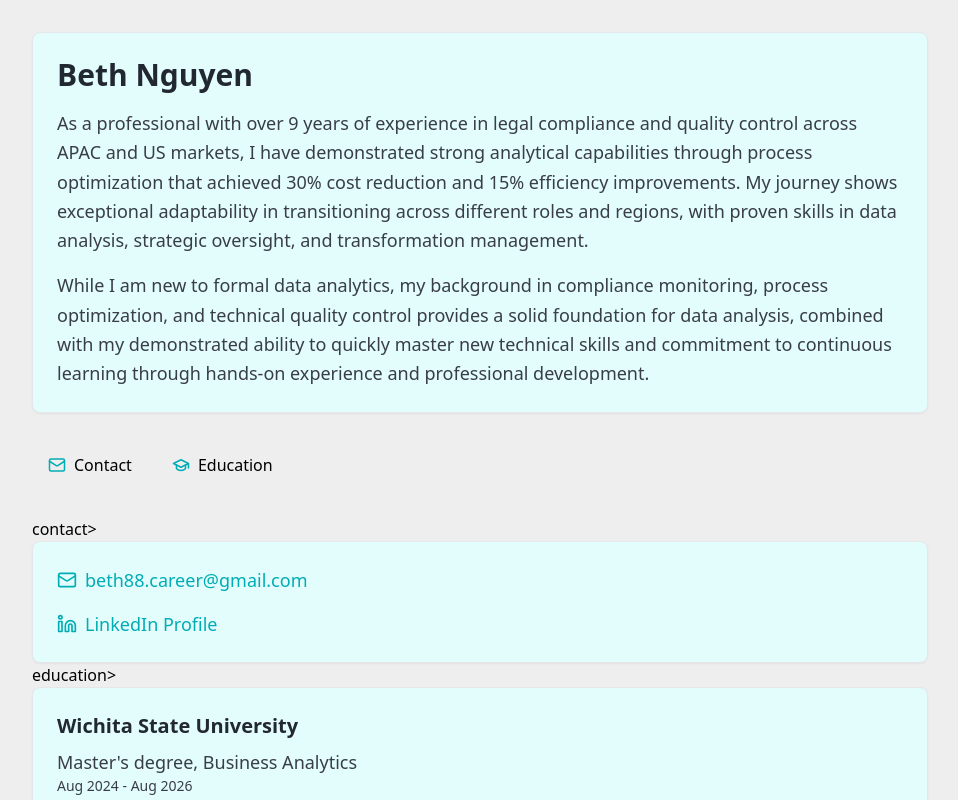
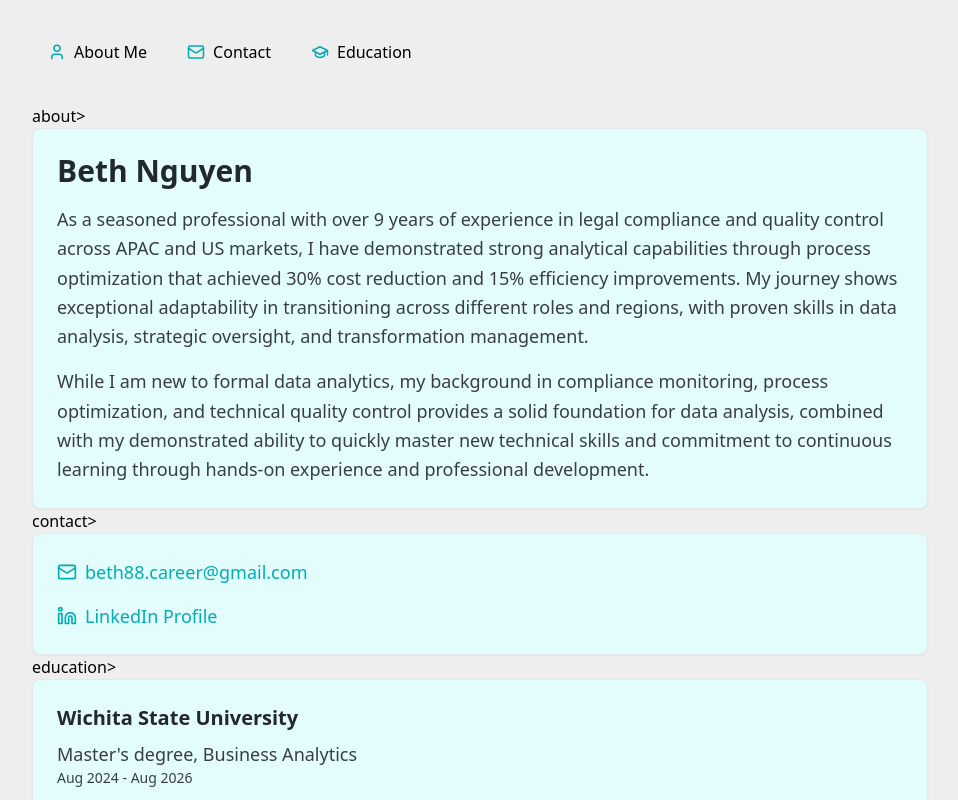
Before and after one commit to bethCoderNewbie/Beth_Nguyen_Resume_20250101, a React (Vite) app: page / in a window 1280 px wide. Shown: the top 800 px of the page, without its empty margins (160-1118 px from the left). Built offline with nearby package versions, Linux system fonts and the light colour scheme; the HTML template or start-up script is replaced by a standard one.

Commit message:
Update AboutSection.jsx

```diff
--- a/src/components/AboutSection.jsx
+++ b/src/components/AboutSection.jsx
@@ -1,5 +1,5 @@
 import React from 'react';
-import { Mail, Linkedin, GraduationCap } from 'lucide-react';
+import { Mail, Linkedin, GraduationCap, User } from 'lucide-react';
 import { Tabs, TabsContent, TabsList, TabsTrigger } from '@/components/ui/tabs';
 import { Card, CardContent } from '@/components/ui/card';
 
@@ -18,24 +18,12 @@ const AboutSection = () => {
   return (
     <section className="py-8 px-4" style={{ backgroundColor: colors.light }}>
       <div className="max-w-4xl mx-auto">
-        <Card className="shadow-lg mb-8" style={{ backgroundColor: colors.lightBlue }}>
-          <CardContent className="p-6">
-            <h1 className="text-3xl font-bold mb-4" style={{ color: colors.primary }}>
-              Beth Nguyen
-            </h1>
-            <div className="prose max-w-none" style={{ color: colors.secondary }}>
-              <p className="text-lg leading-relaxed">
-                As a professional with over 9 years of experience in legal compliance and quality control across APAC and US markets, I have demonstrated strong analytical capabilities through process optimization that achieved 30% cost reduction and 15% efficiency improvements. My journey shows exceptional adaptability in transitioning across different roles and regions, with proven skills in data analysis, strategic oversight, and transformation management.
-              </p>
-              <p className="text-lg leading-relaxed mt-4">
-                While I am new to formal data analytics, my background in compliance monitoring, process optimization, and technical quality control provides a solid foundation for data analysis, combined with my demonstrated ability to quickly master new technical skills and commitment to continuous learning through hands-on experience and professional development.
-              </p>
-            </div>
-          </CardContent>
-        </Card>
-
-        <Tabs defaultValue="contact" className="w-full">
+        <Tabs defaultValue="about" className="w-full">
           <TabsList className="w-full mb-8" style={{ backgroundColor: colors.paleBlue }}>
+            <TabsTrigger value="about" className="flex items-center gap-2 data-[state=active]:bg-white">
+              <User size={18} style={{ color: colors.accent }} />
+              About Me
+            </TabsTrigger>
             <TabsTrigger value="contact" className="flex items-center gap-2 data-[state=active]:bg-white">
               <Mail size={18} style={{ color: colors.accent }} />
               Contact
@@ -45,6 +33,24 @@ const AboutSection = () => {
               Education
             </TabsTrigger>
           </TabsList>
+
+          <TabsContent value="about">
+            <Card className="shadow-lg" style={{ backgroundColor: colors.lightBlue }}>
+              <CardContent className="p-6">
+                <h1 className="text-3xl font-bold mb-4" style={{ color: colors.primary }}>
+                  Beth Nguyen
+                </h1>
+                <div className="prose max-w-none" style={{ color: colors.secondary }}>
+                  <p className="text-lg leading-relaxed">
+                    As a seasoned professional with over 9 years of experience in legal compliance and quality control across APAC and US markets, I have demonstrated strong analytical capabilities through process optimization that achieved 30% cost reduction and 15% efficiency improvements. My journey shows exceptional adaptability in transitioning across different roles and regions, with proven skills in data analysis, strategic oversight, and transformation management.
+                  </p>
+                  <p className="text-lg leading-relaxed mt-4">
+                    While I am new to formal data analytics, my background in compliance monitoring, process optimization, and technical quality control provides a solid foundation for data analysis, combined with my demonstrated ability to quickly master new technical skills and commitment to continuous learning through hands-on experience and professional development.
+                  </p>
+                </div>
+              </CardContent>
+            </Card>
+          </TabsContent>
 
           <TabsContent value="contact">
             <Card className="shadow-lg" style={{ backgroundColor: colors.lightBlue }}>
```
